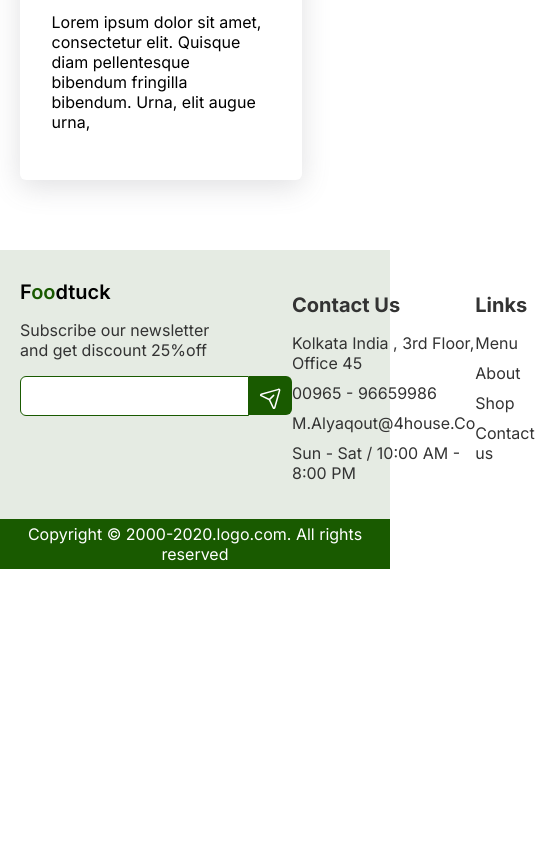
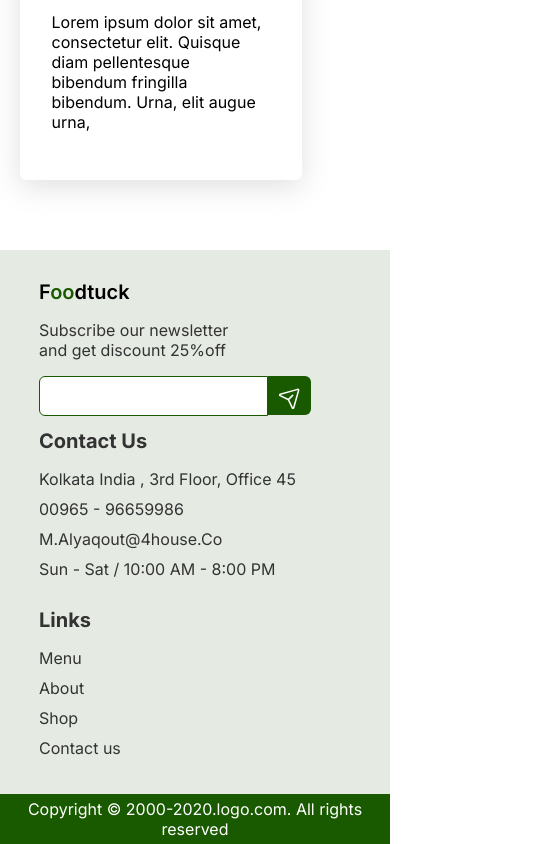
Before and after one commit to AugustasPaliulis/Restaurant, a Next.js app: page / in a window 390 px wide. Shown: the part 3393-4237 px from the top of the page, 535 px wide, since content can reach past the window. Before the commit the page ends 3962 px from the top, so only its background shows below. Built offline with nearby package versions, Linux system fonts and the light colour scheme; no server answers; the database is empty; a web font is replaced by a local one.

Commit message:
responsiveness of footer and other elements

```diff
--- a/src/components/footer/Footer.module.scss
+++ b/src/components/footer/Footer.module.scss
@@ -33,6 +33,12 @@ $grey-1: #333333;
           width: 43px;
           height: 39px;
           border-radius: 0 6px 6px 0;
+        }
+
+        @media screen and (max-width: 370px) {
+          input {
+            width: 50vw;
+          }
         }
       }
     }
@@ -74,16 +80,23 @@ $grey-1: #333333;
         }
       }
     }
+    @media screen and (max-width: 700px) {
+      flex-direction: column;
+      justify-content: center;
+      padding-left: 10vw;
+    }
   }
   .footerCopyrightContainer {
+    padding-left: 20px;
+    padding-right: 20px;
     display: flex;
     align-items: center;
     justify-content: center;
     color: white;
     text-align: center;
     background-color: $primary-green;
-    width: 100%;
-    height: 50px;
+
+    min-height: 50px;
     .copyrightDisclaimer {
       margin: 0;
     }
--- a/src/components/navbar/Navbar.module.scss
+++ b/src/components/navbar/Navbar.module.scss
@@ -11,8 +11,8 @@ $primary-green: #195a00;
   position: relative;
   top: 0;
   @media screen and (max-width: 370px) {
-    margin-left: 0;
-    margin-right: 0;
+    margin-left: 5px;
+    margin-right: 5px;
   }
 }
 .navbarLeftContainer {
```
